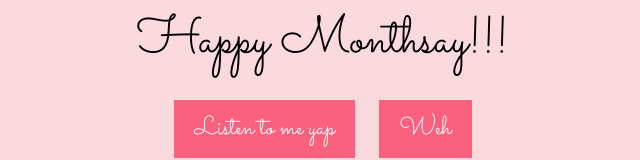
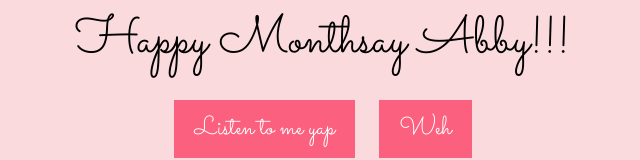
Before and after one commit to pepsipow/pepsipow.github.io, a plain HTML site: page index.html in a window 1280 px wide. Shown: the part 471-631 px from the top of the page, without its empty margins (317-957 px from the left). Drawn offline with Linux system fonts and the light colour scheme.

Commit message:
Update index.html

```diff
--- a/index.html
+++ b/index.html
@@ -3,7 +3,7 @@
 <head>
     <meta charset="UTF-8">
     <meta name="viewport" content="width=device-width, initial-scale=1.0">
-    <title>Abby Monthsary thing</title>
+    <title>Abby Monthsary</title>
     <link rel="stylesheet" href="https://fonts.googleapis.com/css2?family=Sacramento&display=swap">
     <link rel="stylesheet" href="style.css">
 </head>
@@ -11,7 +11,7 @@
     <div id="container">
         <div id="image-container"></div>
         <div id="text-container">
-            <div id="question">Happy Monthsay!!!</div>
+            <div id="question">Happy Monthsay Abby!!!</div>
             <div id="options">
                 <button id="yes-button" onclick="selectOption('yes')">Listen to me yap</button>
                 <button id="no-button" onclick="selectOption('no')">Weh</button>
```
